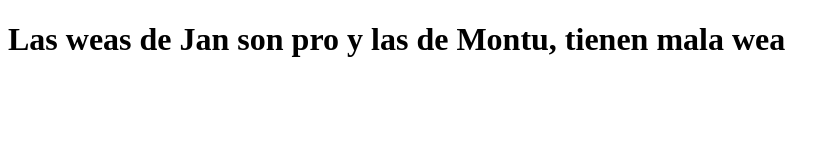
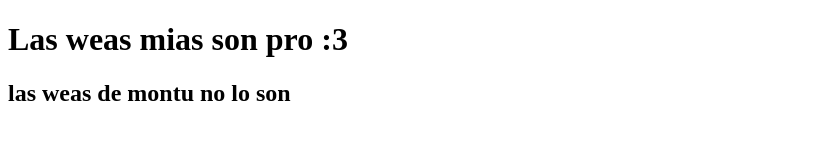
Before and after one commit to Chino-sama/Weas, a plain HTML site: page index.html in a window 1280 px wide. Shown: the whole page, without its empty margins (0-840 px from the left). Drawn offline with Linux system fonts and the light colour scheme.

Commit message:
malas weas de montu

```diff
--- a/index.html
+++ b/index.html
@@ -4,6 +4,7 @@
 	<title>Weas</title>
 </head>
 <body>
-	<h1>Las weas de Jan son pro y las de Montu, tienen mala wea</h1>
+	<h1>Las weas mias son pro :3</h1>
+	<h2>las weas de montu no lo son</h2>
 </body>
 </html>
```
